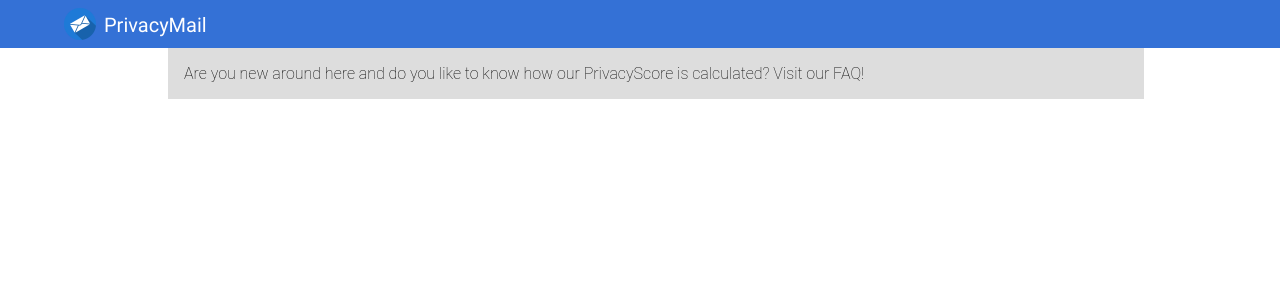
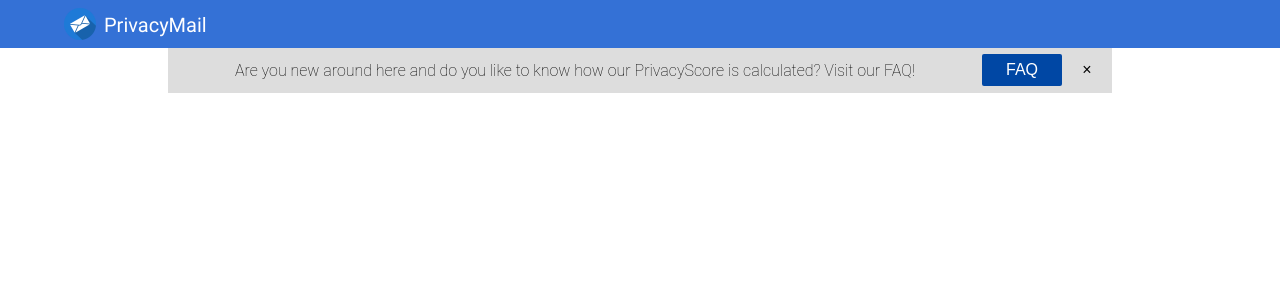
Before and after one commit to privacymail/PrivacyMail, a React (Create React App) app in the folder privacymail/website/: page /service/1 in a window 1280 px wide. Shown: the top 300 px of the page. Built offline with nearby package versions, Linux system fonts and the light colour scheme; no server answers; a web font is replaced by a local one.

Commit message:
faq hint button

```diff
--- a/privacymail/website/src/assets/styles/faq/faqHint.scss
+++ b/privacymail/website/src/assets/styles/faq/faqHint.scss
@@ -1,7 +1,32 @@
+$faq-button-width: 80px;
+$close-button-width: 50px;
 
 .faqHint{
-    width: 100%;
     background-color: #DDDDDD;
-    padding: 1rem;
-    font-weight: 200;
+    position: relative;
+    padding: 0.8rem;
+    div {
+        font-weight: 200;
+        width: calc(100% - #{$faq-button-width} - #{$close-button-width} - 40px);
+        margin: auto 20px;
+        text-align: center;
+        display: inline-block;
+
+    }
+    button {
+        margin: auto;
+        width: $faq-button-width;
+        cursor: pointer;
+        position: absolute;
+        top: calc(50% - 16px);
+
+        right: $close-button-width;
+
+    }
+    .closeButton{
+        right: 0px;
+        background: none;
+        color: $font-color-primary;
+        width: $close-button-width;
+    }
 }
--- a/privacymail/website/src/assets/styles/home/home.scss
+++ b/privacymail/website/src/assets/styles/home/home.scss
@@ -20,6 +20,7 @@
         }
         button {
             margin-top: 0.5rem;
+            width: 100%;
         }
         p {
             margin: 0px;
--- a/privacymail/website/src/assets/styles/index.scss
+++ b/privacymail/website/src/assets/styles/index.scss
@@ -25,7 +25,6 @@ body {
     button {
         @extend .regular;
         height: 2rem;
-        width: 100%;
         background: $button-color;
         border-radius: 2px;
         text-align: center;
@@ -33,6 +32,7 @@ body {
         font-size: 1rem;
         color: $font-color-secondary;
         border: none;
+        padding: 0px 1rem;
     }
 }
 .content {
@@ -52,45 +52,3 @@ body {
 
     }
 }
-.parallax {
-    perspective: 1px;
-    height: calc(100vh - #{$header-height});
-    overflow-x: hidden;
-    overflow-y: auto;
-    transform-style: preserve-3d;
-
-    .parallax-layer {
-        position: absolute;
-        top: 0;
-        right: 0;
-        bottom: 0;
-        left: 0;
-    }
-    .parallax-base {
-        transform: translateZ(0);
-        z-index: 2;
-    }
-    .parallax-background {
-        z-index: 1;
-        transform: translateZ(-5px) scale(5);
-
-    }
-    .backgroundImage {
-        div {
-            //position: relative;
-            //float: right;
-            //right: 50%;
-
-            #image-container {
-                $backgroundImageBlur: 6px;
-                background-image: url("../images/letter.jpg");
-                background-size: cover;
-                background-position: center;
-                //height: 115vh;
-                //position: relative;
-                filter: blur($backgroundImageBlur);
-                margin: -$backgroundImageBlur * 2;
-            }
-        }
-    }
-}
--- a/privacymail/website/src/components/home/Home.tsx
+++ b/privacymail/website/src/components/home/Home.tsx
@@ -13,9 +13,6 @@ const Home = (props: HomeProps) => {
     const [newsletter, setNewsletter] = useState<string>("");
     useEffect(() => getStatistics(setStatistics), []);
 
-    const openNewsletterPage = () => {
-
-    }
 
     return (
         <div className="home">
@@ -30,7 +27,7 @@ const Home = (props: HomeProps) => {
                 <div className="grid-item input">
                     <input type="text" value={newsletter} placeholder={props.t("home_inputPlaceholder")} onChange={(e) => setNewsletter(e.target.value)} />
                     <Link to={"service/" + newsletter}>
-                        <button onClick={() => openNewsletterPage()}>
+                        <button>
                             <Trans>home_analyise</Trans>
                         </button>
                     </Link>
--- a/privacymail/website/src/components/newsletter/FaqHint.tsx
+++ b/privacymail/website/src/components/newsletter/FaqHint.tsx
@@ -1,7 +1,18 @@
 import React from "react";
 import { Trans } from "react-i18next";
+import { Link } from "react-router-dom";
 
 const FaqHint = () => {
-    return <div className="faqHint"><Trans>faqHint</Trans></div>
+    return (
+        <div className="faqHint">
+            <div><Trans>faqHint</Trans></div>
+            <button aria-label="Close FAQ Reminder" className="closeButton">&times;</button>
+            <Link to={"/faq/"}>
+                <button >
+                    <Trans>faq</Trans>
+                </button>
+            </Link>
+
+        </div>)
 }
 export default FaqHint;
--- a/privacymail/website/src/i18n/de.json
+++ b/privacymail/website/src/i18n/de.json
@@ -1,4 +1,5 @@
 {
+    "faq": "FAQ",
     "faqHint": "Sind sie neu hier und möchten wissen, wie unser PrivacyScore berechnet wird? Besuchen sie unser FAQ!",
     "footer_dataProtection": "Datenschutz",
     "footer_faq": "FAQ",
--- a/privacymail/website/src/i18n/en.json
+++ b/privacymail/website/src/i18n/en.json
@@ -1,4 +1,5 @@
 {
+    "faq": "FAQ",
     "faqHint": "Are you new around here and do you like to know how our PrivacyScore is calculated? Visit our FAQ!",
     "footer_dataProtection": "Data Protection",
     "footer_faq": "FAQ",
```
